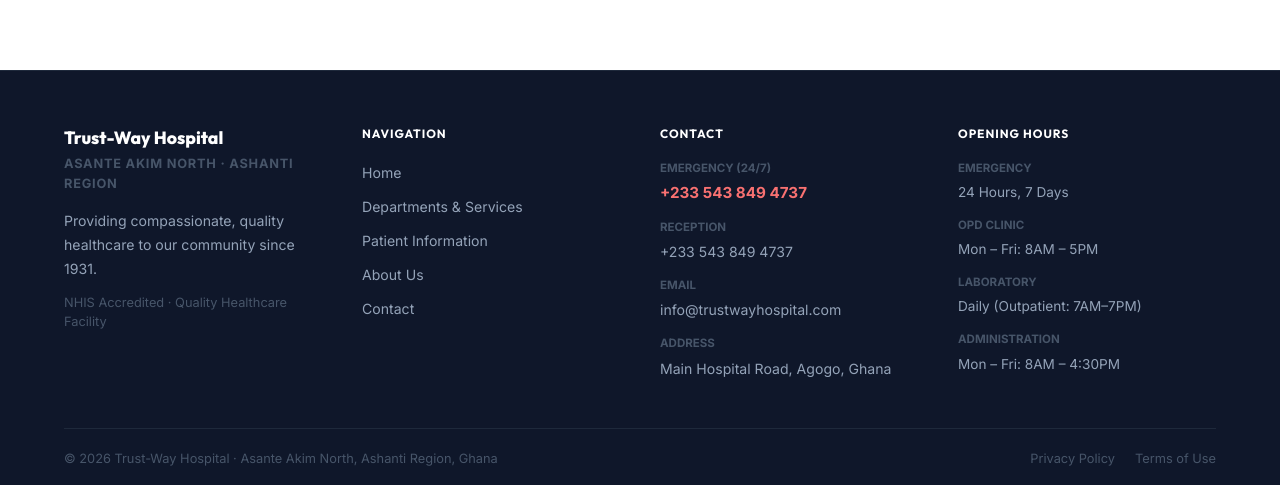
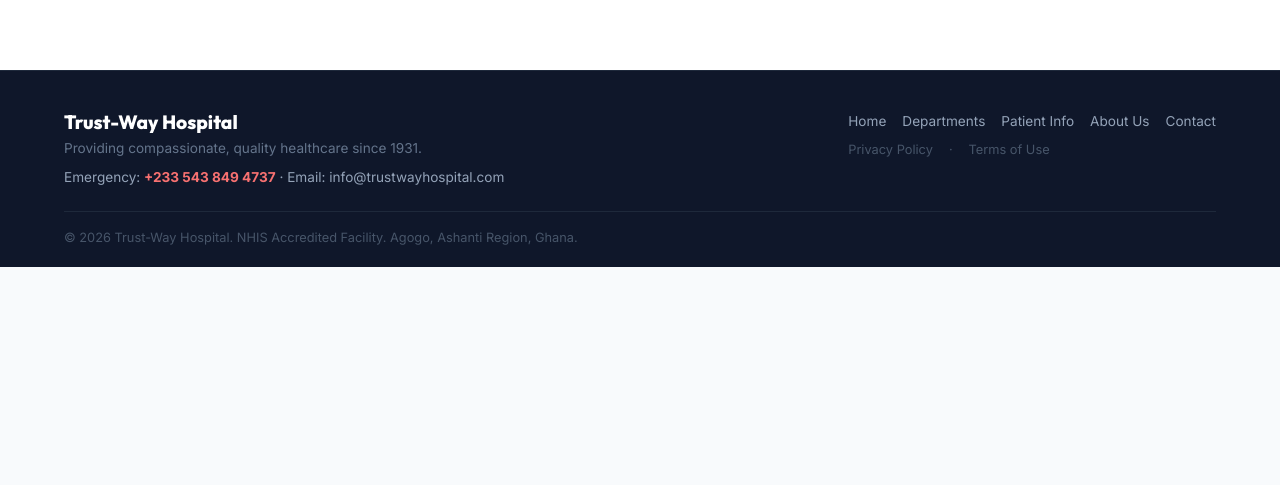
Before and after one commit to universityshopgh/agogohospital, a Next.js app: page / in a window 1280 px wide. Shown: the part 3671-4156 px from the top of the page. After the commit the page ends 3938 px from the top, so only its background shows below. Built offline with nearby package versions, Linux system fonts and the light colour scheme.

Commit message:
design: replace footer with minimal, simplified, and compact version

```diff
--- a/src/components/MainLayout.jsx
+++ b/src/components/MainLayout.jsx
@@ -194,101 +194,54 @@
 
 
       {/* Footer */}
-      <footer style={{ backgroundColor: '#0f172a', borderTop: '1px solid #1e293b', paddingTop: '56px', paddingBottom: '0' }}>
+      <footer style={{ backgroundColor: '#0f172a', borderTop: '1px solid #1e293b', padding: '40px 0 20px 0', color: '#94a3b8', fontSize: '0.9rem' }}>
         <div className="container">
 
-          {/* Top Grid */}
-          <div style={{ display: 'grid', gridTemplateColumns: 'repeat(auto-fit, minmax(200px, 1fr))', gap: '40px', paddingBottom: '48px', borderBottom: '1px solid #1e293b' }}>
+          <div style={{ display: 'flex', justifyContent: 'space-between', flexWrap: 'wrap', gap: '24px', paddingBottom: '24px', borderBottom: '1px solid #1e293b' }}>
 
-            {/* Col 1: About */}
+            {/* Left info */}
             <div>
-              <h4 style={{ color: '#ffffff', fontWeight: '800', fontSize: '1.1rem', marginBottom: '6px' }}>Trust-Way Hospital</h4>
-              <p style={{ fontSize: '0.8rem', color: '#475569', textTransform: 'uppercase', letterSpacing: '0.06em', fontWeight: '700', marginBottom: '16px' }}>Asante Akim North · Ashanti Region</p>
-              <p style={{ fontSize: '0.88rem', color: '#94a3b8', lineHeight: '1.7' }}>
-                Providing compassionate, quality healthcare to our community since 1931.
-              </p>
-              <p style={{ fontSize: '0.8rem', color: '#475569', marginTop: '12px' }}>
-                NHIS Accredited · Quality Healthcare Facility
+              <h4 style={{ color: '#ffffff', fontWeight: '800', fontSize: '1.2rem', marginBottom: '4px' }}>Trust-Way Hospital</h4>
+              <p style={{ fontSize: '0.85rem', color: '#64748b', marginBottom: '8px' }}>Providing compassionate, quality healthcare since 1931.</p>
+              <p style={{ fontSize: '0.85rem', margin: 0 }}>
+                Emergency: <a href="tel:+2335438494737" style={{ color: '#f87171', fontWeight: '700', textDecoration: 'none' }}>+233 543 849 4737</a> &middot; Email: info@trustwayhospital.com
               </p>
             </div>
 
-            {/* Col 2: Navigation */}
-            <div>
-              <h5 style={{ color: '#ffffff', fontSize: '0.75rem', textTransform: 'uppercase', letterSpacing: '0.08em', fontWeight: '700', marginBottom: '18px' }}>Navigation</h5>
-              <ul style={{ listStyle: 'none', padding: 0, display: 'flex', flexDirection: 'column', gap: '10px' }}>
+            {/* Right links */}
+            <div style={{ display: 'flex', flexDirection: 'column', gap: '8px', alignItems: 'flex-start', minWidth: '200px' }}>
+              <div style={{ display: 'flex', gap: '16px', flexWrap: 'wrap' }}>
                 {[
                   { label: 'Home', href: '/' },
-                  { label: 'Departments & Services', href: '/departments' },
-                  { label: 'Patient Information', href: '/patient-info' },
+                  { label: 'Departments', href: '/departments' },
+                  { label: 'Patient Info', href: '/patient-info' },
                   { label: 'About Us', href: '/about' },
                   { label: 'Contact', href: '/contact' },
                 ].map((link) => (
-                  <li key={link.href}>
-                    <Link href={link.href} style={{ color: '#94a3b8', textDecoration: 'none', fontSize: '0.88rem', transition: 'color 0.2s' }}
-                      onMouseEnter={e => e.target.style.color = '#ffffff'}
-                      onMouseLeave={e => e.target.style.color = '#94a3b8'}
-                    >{link.label}</Link>
-                  </li>
+                  <Link key={link.href} href={link.href} style={{ color: '#94a3b8', textDecoration: 'none', fontSize: '0.85rem', transition: 'color 0.2s' }}
+                    onMouseEnter={e => e.target.style.color = '#ffffff'}
+                    onMouseLeave={e => e.target.style.color = '#94a3b8'}
+                  >{link.label}</Link>
                 ))}
-              </ul>
-            </div>
-
-            {/* Col 3: Contact */}
-            <div>
-              <h5 style={{ color: '#ffffff', fontSize: '0.75rem', textTransform: 'uppercase', letterSpacing: '0.08em', fontWeight: '700', marginBottom: '18px' }}>Contact</h5>
-              <div style={{ display: 'flex', flexDirection: 'column', gap: '14px' }}>
-                <div>
-                  <span style={{ fontSize: '0.72rem', color: '#475569', textTransform: 'uppercase', fontWeight: '700', display: 'block', marginBottom: '3px' }}>Emergency (24/7)</span>
-                  <a href="tel:+2335438494737" style={{ color: '#f87171', fontWeight: '700', fontSize: '0.95rem', textDecoration: 'none' }}>+233 543 849 4737</a>
-                </div>
-                <div>
-                  <span style={{ fontSize: '0.72rem', color: '#475569', textTransform: 'uppercase', fontWeight: '700', display: 'block', marginBottom: '3px' }}>Reception</span>
-                  <a href="tel:+2335438494737" style={{ color: '#94a3b8', fontSize: '0.88rem', textDecoration: 'none' }}>+233 543 849 4737</a>
-                </div>
-                <div>
-                  <span style={{ fontSize: '0.72rem', color: '#475569', textTransform: 'uppercase', fontWeight: '700', display: 'block', marginBottom: '3px' }}>Email</span>
-                  <span style={{ color: '#94a3b8', fontSize: '0.88rem' }}>info@trustwayhospital.com</span>
-                </div>
-                <div>
-                  <span style={{ fontSize: '0.72rem', color: '#475569', textTransform: 'uppercase', fontWeight: '700', display: 'block', marginBottom: '3px' }}>Address</span>
-                  <span style={{ color: '#94a3b8', fontSize: '0.88rem' }}>Main Hospital Road, Agogo, Ghana</span>
-                </div>
               </div>
-            </div>
-
-            {/* Col 4: Hours */}
-            <div>
-              <h5 style={{ color: '#ffffff', fontSize: '0.75rem', textTransform: 'uppercase', letterSpacing: '0.08em', fontWeight: '700', marginBottom: '18px' }}>Opening Hours</h5>
-              <div style={{ display: 'flex', flexDirection: 'column', gap: '14px' }}>
-                {[
-                  { label: 'Emergency', hours: '24 Hours, 7 Days' },
-                  { label: 'OPD Clinic', hours: 'Mon – Fri: 8AM – 5PM' },
-                  { label: 'Laboratory', hours: 'Daily (Outpatient: 7AM–7PM)' },
-                  { label: 'Administration', hours: 'Mon – Fri: 8AM – 4:30PM' },
-                ].map((item, idx) => (
-                  <div key={idx}>
-                    <span style={{ fontSize: '0.72rem', color: '#475569', textTransform: 'uppercase', fontWeight: '700', display: 'block', marginBottom: '2px' }}>{item.label}</span>
-                    <span style={{ color: '#94a3b8', fontSize: '0.85rem' }}>{item.hours}</span>
-                  </div>
-                ))}
+              <div style={{ display: 'flex', gap: '16px', fontSize: '0.8rem', color: '#475569' }}>
+                <Link href="/privacy" style={{ color: '#475569', textDecoration: 'none' }}
+                  onMouseEnter={e => e.target.style.color = '#94a3b8'}
+                  onMouseLeave={e => e.target.style.color = '#475569'}
+                >Privacy Policy</Link>
+                <span>&middot;</span>
+                <Link href="/terms" style={{ color: '#475569', textDecoration: 'none' }}
+                  onMouseEnter={e => e.target.style.color = '#94a3b8'}
+                  onMouseLeave={e => e.target.style.color = '#475569'}
+                >Terms of Use</Link>
               </div>
             </div>
 
           </div>
 
-          {/* Bottom Bar */}
-          <div style={{ display: 'flex', justifyContent: 'space-between', alignItems: 'center', flexWrap: 'wrap', gap: '12px', padding: '20px 0', fontSize: '0.8rem', color: '#475569' }}>
-            <p style={{ margin: 0 }}>© {new Date().getFullYear()} Trust-Way Hospital · Asante Akim North, Ashanti Region, Ghana</p>
-            <div style={{ display: 'flex', gap: '20px' }}>
-              <Link href="/privacy" style={{ color: '#475569', textDecoration: 'none' }}
-                onMouseEnter={e => e.target.style.color = '#94a3b8'}
-                onMouseLeave={e => e.target.style.color = '#475569'}
-              >Privacy Policy</Link>
-              <Link href="/terms" style={{ color: '#475569', textDecoration: 'none' }}
-                onMouseEnter={e => e.target.style.color = '#94a3b8'}
-                onMouseLeave={e => e.target.style.color = '#475569'}
-              >Terms of Use</Link>
-            </div>
+          {/* Bottom copyright */}
+          <div style={{ display: 'flex', justifyContent: 'space-between', alignItems: 'center', flexWrap: 'wrap', gap: '12px', paddingTop: '16px', fontSize: '0.8rem', color: '#475569' }}>
+            <p style={{ margin: 0 }}>© {new Date().getFullYear()} Trust-Way Hospital. NHIS Accredited Facility. Agogo, Ashanti Region, Ghana.</p>
           </div>
 
         </div>
```
